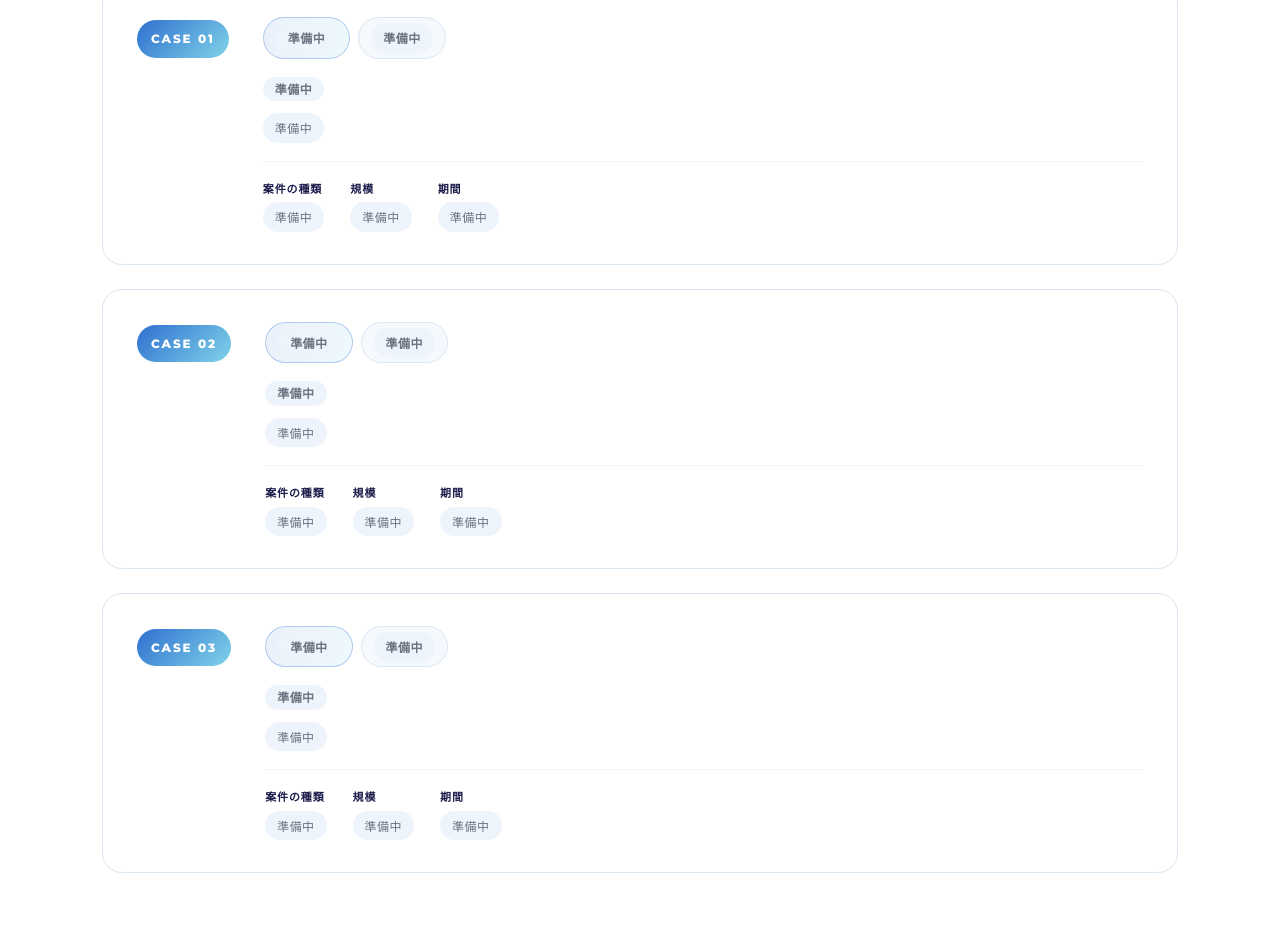
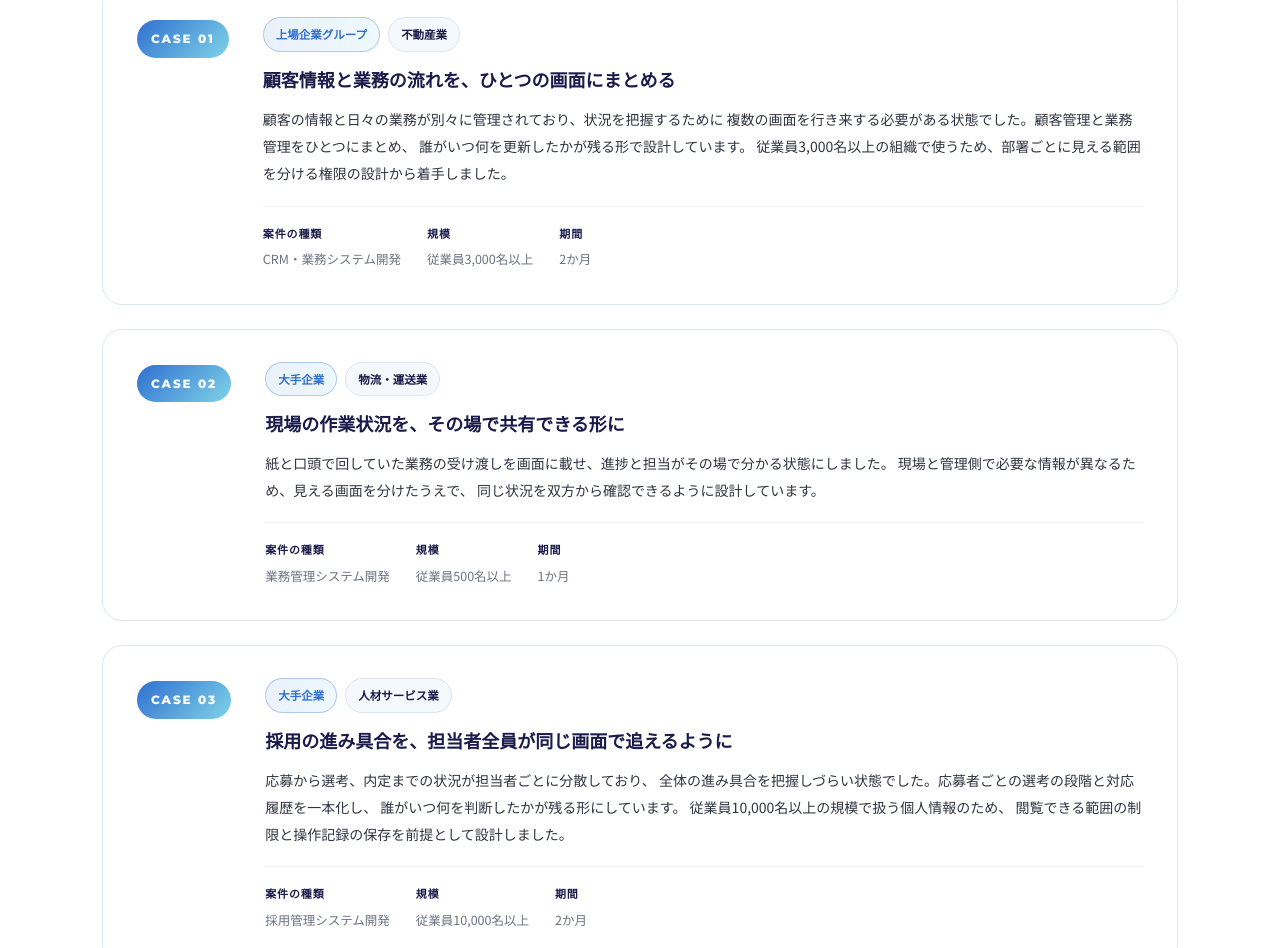
Before and after one commit to mikitie25/ai-influencer-hp, a website: page works.html in a window 1280 px wide. Shown: the part 662-1610 px from the top of the page. Drawn offline with Linux system fonts and the light colour scheme.

Commit message:
受託実績3件を掲載

```diff
--- a/works.html
+++ b/works.html
@@ -68,15 +68,20 @@
         <div class="no">CASE 01</div>
         <div class="body">
           <div class="work-tags">
-            <span class="work-tag is-listed"><span class="tbd">準備中</span></span>
-            <span class="work-tag"><span class="tbd">準備中</span></span>
+            <span class="work-tag is-listed">上場企業グループ</span>
+            <span class="work-tag">不動産業</span>
           </div>
-          <h3><span class="tbd">準備中</span></h3>
-          <p><span class="tbd">準備中</span></p>
+          <h3>顧客情報と業務の流れを、ひとつの画面にまとめる</h3>
+          <p>
+            顧客の情報と日々の業務が別々に管理されており、状況を把握するために
+            複数の画面を行き来する必要がある状態でした。顧客管理と業務管理をひとつにまとめ、
+            誰がいつ何を更新したかが残る形で設計しています。
+            従業員3,000名以上の組織で使うため、部署ごとに見える範囲を分ける権限の設計から着手しました。
+          </p>
           <div class="work-meta">
-            <div><b>案件の種類</b><span class="tbd">準備中</span></div>
-            <div><b>規模</b><span class="tbd">準備中</span></div>
-            <div><b>期間</b><span class="tbd">準備中</span></div>
+            <div><b>案件の種類</b>CRM・業務システム開発</div>
+            <div><b>規模</b>従業員3,000名以上</div>
+            <div><b>期間</b>2か月</div>
           </div>
         </div>
       </div>
@@ -85,32 +90,43 @@
         <div class="no">CASE 02</div>
         <div class="body">
           <div class="work-tags">
-            <span class="work-tag is-listed"><span class="tbd">準備中</span></span>
-            <span class="work-tag"><span class="tbd">準備中</span></span>
+            <span class="work-tag is-listed">大手企業</span>
+            <span class="work-tag">物流・運送業</span>
           </div>
-          <h3><span class="tbd">準備中</span></h3>
-          <p><span class="tbd">準備中</span></p>
+          <h3>現場の作業状況を、その場で共有できる形に</h3>
+          <p>
+            紙と口頭で回していた業務の受け渡しを画面に載せ、進捗と担当がその場で分かる状態にしました。
+            現場と管理側で必要な情報が異なるため、見える画面を分けたうえで、
+            同じ状況を双方から確認できるように設計しています。
+          </p>
           <div class="work-meta">
-            <div><b>案件の種類</b><span class="tbd">準備中</span></div>
-            <div><b>規模</b><span class="tbd">準備中</span></div>
-            <div><b>期間</b><span class="tbd">準備中</span></div>
+            <div><b>案件の種類</b>業務管理システム開発</div>
+            <div><b>規模</b>従業員500名以上</div>
+            <div><b>期間</b>1か月</div>
           </div>
         </div>
       </div>
+
 
       <div class="work-case">
         <div class="no">CASE 03</div>
         <div class="body">
           <div class="work-tags">
-            <span class="work-tag is-listed"><span class="tbd">準備中</span></span>
-            <span class="work-tag"><span class="tbd">準備中</span></span>
+            <span class="work-tag is-listed">大手企業</span>
+            <span class="work-tag">人材サービス業</span>
           </div>
-          <h3><span class="tbd">準備中</span></h3>
-          <p><span class="tbd">準備中</span></p>
+          <h3>採用の進み具合を、担当者全員が同じ画面で追えるように</h3>
+          <p>
+            応募から選考、内定までの状況が担当者ごとに分散しており、
+            全体の進み具合を把握しづらい状態でした。応募者ごとの選考の段階と対応履歴を一本化し、
+            誰がいつ何を判断したかが残る形にしています。
+            従業員10,000名以上の規模で扱う個人情報のため、
+            閲覧できる範囲の制限と操作記録の保存を前提として設計しました。
+          </p>
           <div class="work-meta">
-            <div><b>案件の種類</b><span class="tbd">準備中</span></div>
-            <div><b>規模</b><span class="tbd">準備中</span></div>
-            <div><b>期間</b><span class="tbd">準備中</span></div>
+            <div><b>案件の種類</b>採用管理システム開発</div>
+            <div><b>規模</b>従業員10,000名以上</div>
+            <div><b>期間</b>2か月</div>
           </div>
         </div>
       </div>
```
Also changed, not shown: development.html (+4 -1 lines), index.html (+4 -4 lines).
